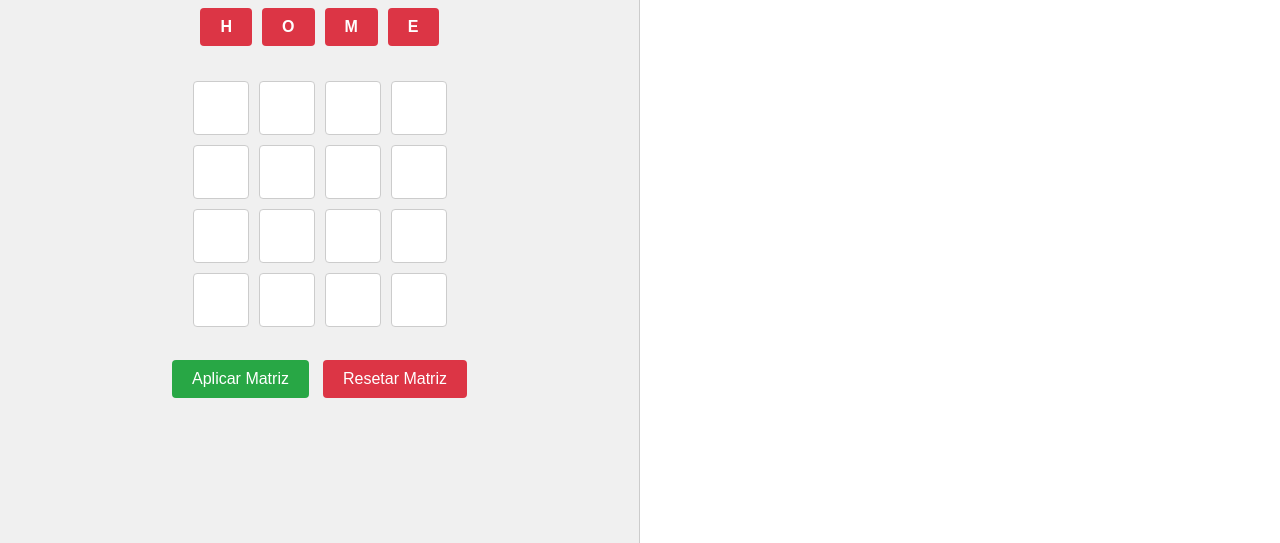
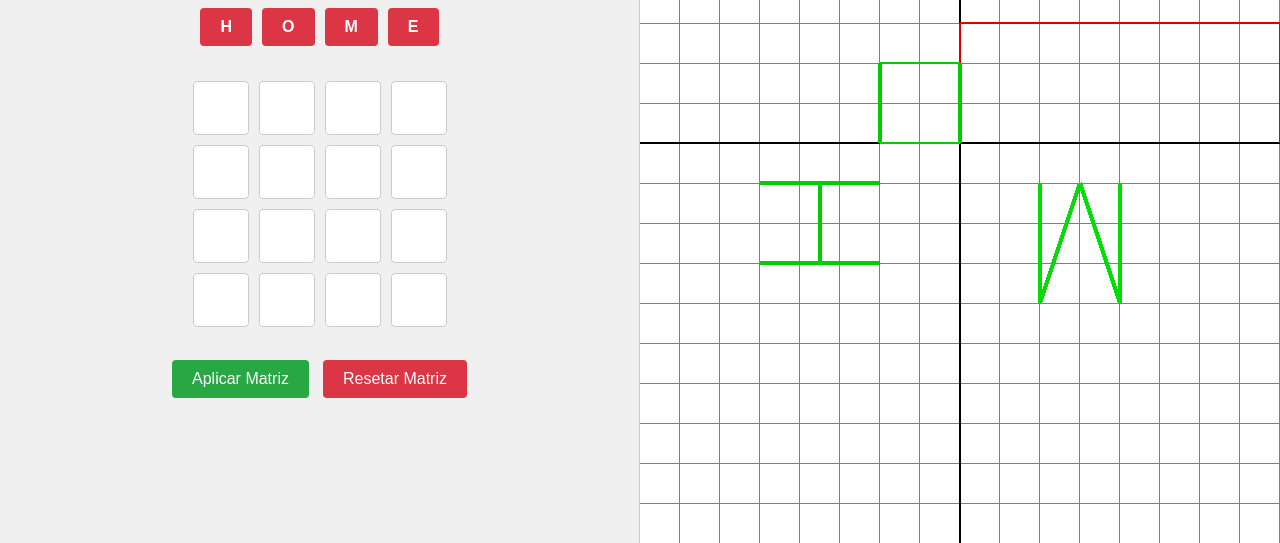
Before and after one commit to VitorARibeiro/MatriXform, a plain HTML site: page index.html in a window 1280 px wide. Shown: the part 257-800 px from the top of the page. Drawn offline with nearby package versions, Linux system fonts and the light colour scheme; animation ran at ten frames a second.

Commit message:
Buffer Technique to Fix LowerCase

```diff
--- a/index.html
+++ b/index.html
@@ -11,7 +11,7 @@
             }
         }
     </script>
-    <script src="./Javascript/Three.js" type="module"></script>
+    <script src="./javascript/Three.js" type="module"></script>
     <link rel="stylesheet" href="./styles.css">
 </head>
 <body>
```
Also changed, not shown: javascript/Matrizes.js (renamed from javascriptLowerFix/Matrizes.js), javascript/Objetos.js (renamed from javascriptLowerFix/Objetos.js), javascript/Three.js (renamed from javascriptLowerFix/Three.js).
